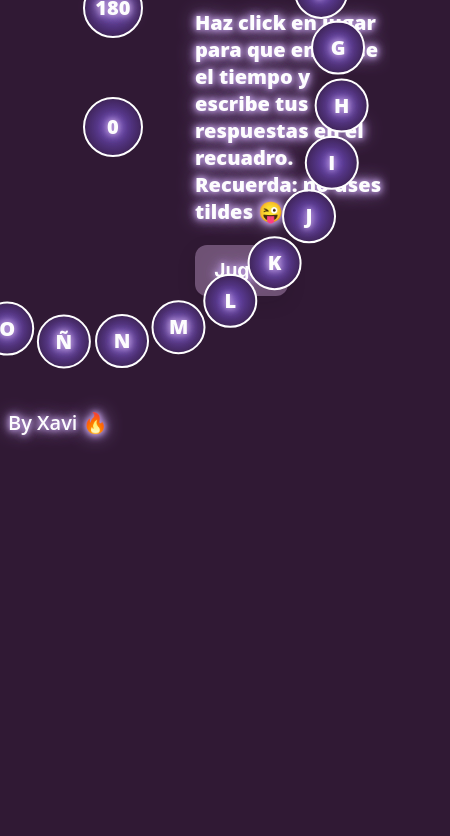
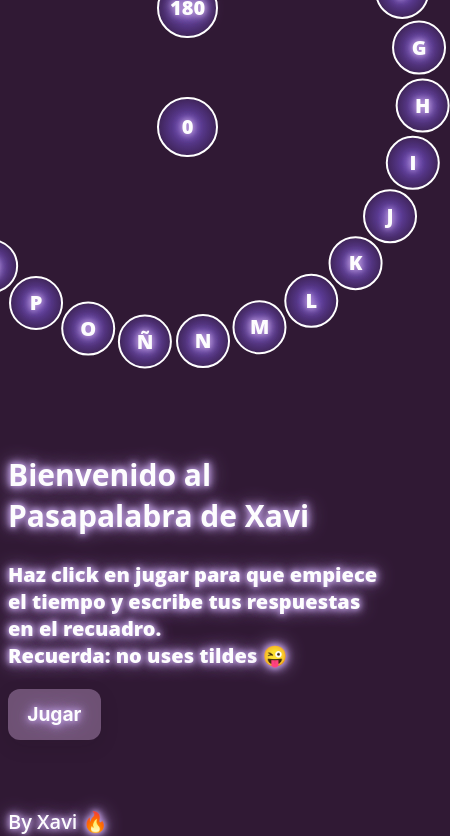
Before and after one commit to pastordesoles/pasapalabra, a plain HTML site: page index.html in a window 390 px wide. Shown: the part 258-1094 px from the top of the page, 450 px wide, since content can reach past the window. Before the commit the page ends 844 px from the top, so only its background shows below. Drawn offline with Linux system fonts and the light colour scheme.

Commit message:
Update readme, add responsive design

```diff
--- a/index.html
+++ b/index.html
@@ -2,6 +2,9 @@
 <html lang="en">
   <head>
     <meta charset="UTF-8" />
+    <meta name="viewport" content="width=device-width,initial-scale=1,maximum-scale=1,user-scalable=no">
+    <meta http-equiv="X-UA-Compatible" content="IE=edge,chrome=1">
+    <meta name="HandheldFriendly" content="true">
     <title>Pasapalabra</title>
     <link rel="stylesheet" type="text/css" href="styles/style.css" />
   </head>
@@ -11,7 +14,7 @@
     <section class="container">
 
 
-  <div class="rosco">
+  <div class="rosco" id="primary">
     <div class="tittle">
     Pasapalabra
     </div>
@@ -61,7 +64,7 @@
 
   </div>
 
-  <div class="controls" >
+  <div class="controls" id="secondary">
     <div class="mensaje" id="mensaje">
       <h2>Bienvenido al Pasapalabra de Xavi</h2>
       <p>Haz click en jugar para que empiece el tiempo y escribe tus respuestas en el recuadro.<br>
--- a/styles/style.css
+++ b/styles/style.css
@@ -1,3 +1,17 @@
+/* Media Queries: Tablet Landscape */
+@media screen and (max-width: 1060px) {
+  #primary { width:67%; }
+  #secondary { width:30%; margin-left:3%;}
+  #main {width: 25%}
+}
+
+/* Media Queries: Tabled Portrait */
+@media screen and (max-width: 768px) {
+  #primary { width:100%; }
+  #secondary { width:100%; margin:0; border:none; }
+  #main {width: 25%}
+}
+
 body {
     position: relative;
     background-color: #301934;
@@ -10,7 +24,7 @@ body {
     display: flex;
     flex-direction: row;
     width: 100%;
-    min-height: vh;
+    min-height: 100vh;
     flex-wrap: wrap;
     align-items: center;
   }
```
Also changed, not shown: 1 other file.
